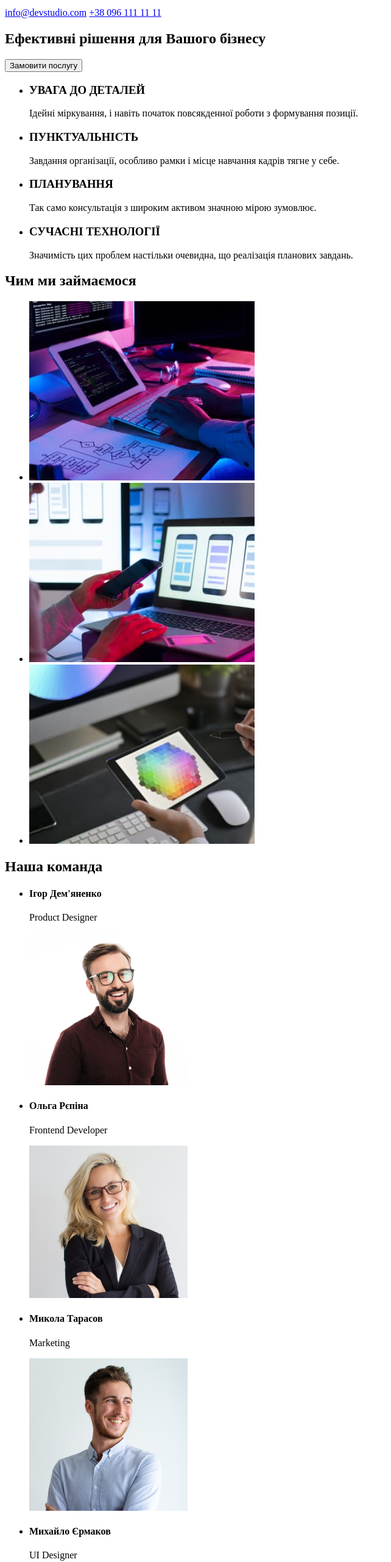
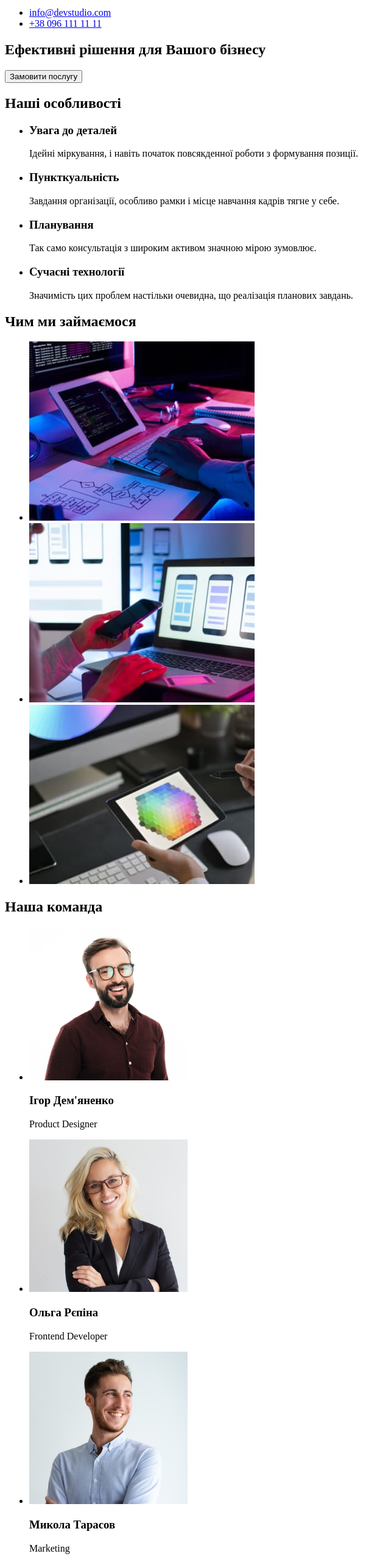
Before and after one commit to Milka4eva/goit-markup-hw-01, a plain HTML site: page index.html in a window 1280 px wide. Shown: the part 100-2662 px from the top of the page at 61% size, without its empty margins (0-642 px from the left). Drawn offline with Linux system fonts and the light colour scheme.

Commit message:
Update index.html

```diff
--- a/index.html
+++ b/index.html
@@ -16,10 +16,10 @@
                     <li><a href="">Контакти</a></li>
                 </ul>
             </nav>
-            <div>
-                <a href="mailto:info@devstudio.com">info@devstudio.com</a>
-                <a href="tel:+380961111111">+38 096 111 11 11</a>
-            </div>
+            <ul>
+                <li><a href="mailto:info@devstudio.com">info@devstudio.com</a></li>
+                <li><a href="tel:+380961111111">+38 096 111 11 11</a></li>
+            </ul>
         </header>
         <!--Шапка-->
         <main>
@@ -33,10 +33,12 @@
                 </section>
             </div>
             <!--Особливості-->
-            <ul>
+        <section>
+            <h2>Наші особливості</h2>
+                <ul>
                 <li>
                     <h3>
-                    УВАГА ДО ДЕТАЛЕЙ
+                    Увага до деталей
                     </h3>
                     <p>
                     Ідейні міркування, і навіть початок повсякденної роботи з формування позиції.
@@ -44,7 +46,7 @@
                 </li>
                 <li>
                     <h3>
-                    ПУНКТУАЛЬНІСТЬ
+                    Пункткуальність
                     </h3>
                     <p>
                     Завдання організації, особливо рамки і місце навчання кадрів тягне у себе.
@@ -52,7 +54,7 @@
                 </li>
                 <li>
                     <h3>
-                    ПЛАНУВАННЯ
+                    Планування
                     </h3>
                     <p>
                     Так само консультація з широким активом значною мірою зумовлює.
@@ -60,15 +62,15 @@
                 </li>
                 <li>
                     <h3>
-                    СУЧАСНІ ТЕХНОЛОГІЇ
+                    Сучасні технології
                     </h3>
                     <p>
                     Значимість цих проблем настільки очевидна, що реалізація планових завдань.
                     </p>
                 </li>
             </ul>
+        </section>
             <!--Чим ми займаємося-->
-            <div>
                 <section>
                     <h2>
                     Чим ми займаємося
@@ -97,60 +99,61 @@
                         </li>
                     </ul>
                 </section>
-            </div>
             <!--Наша команда-->
-           <div>
                 <section>
                     <h2>
                     Наша команда
                     </h2>
                 <ul>
                     <li>
-                        <h4>Ігор Дем'яненко</h4>
-                        <p>Product Designer</p>
                         <img
                         src="images/img01a.jpg"
                         width="260"
                         alt="ihor_demyanenko"
                         >
+                        <h3>Ігор Дем'яненко</h3>
+                        <p>Product Designer</p>
                     </li>
                     <li>
-                        <h4>Ольга Рєпіна</h4>
-                        <p>Frontend Developer</p>
                         <img
                         src="images/img02a.jpg"
                         width="260"
                         alt="olha_repina"
                         >
+                        <h3>Ольга Рєпіна</h3>
+                        <p>Frontend Developer</p>
                     </li>
                     <li>
-                        <h4>Микола Тарасов</h4>
-                        <p>Marketing</p>
                         <img
                         src="images/img03a.jpg"
                         width="260"
                         alt="mykola_tarasov"
                         >
+                        <h3>Микола Тарасов</h3>
+                        <p>Marketing</p>
                     </li>
                     <li>
-                        <h4>Михайло Єрмаков</h4>
-                        <p>UI Designer</p>
                         <img
                         src="images/img04a.jpg"
                         width="260"
                         alt="mykhailo_yermakov"
                         >
+                        <h3>Михайло Єрмаков</h3>
+                        <p>UI Designer</p>
                     </li>
                 </ul>
                 </section>
-           </div>
         </main>
         <footer>
         <!--Підвал-->
         <a href="/">Web Studio</a>
-        <address>м. Київ, пр-т Лесі Українки, 26</address>
-        <a href="mailto:info@devstudio.com">info@devstudio.com</a>
-        <a href="tel:+380961111111">+38 096 111 11 11</a>
+        <address>
+        <ul>
+           <li><a href="https://goo.gl/maps/3s3zqB7Dk2urCySu9">м. Київ, пр-т Лесі Українки, 26</a></li>
+           <li><a href="mailto:info@devstudio.com">info@devstudio.com</a></li>
+           <li><a href="tel:+380961111111">+38 096 111 11 11</a></li>
+        </ul>
+        </address>
         </footer>
     </body>
 </html>
```
